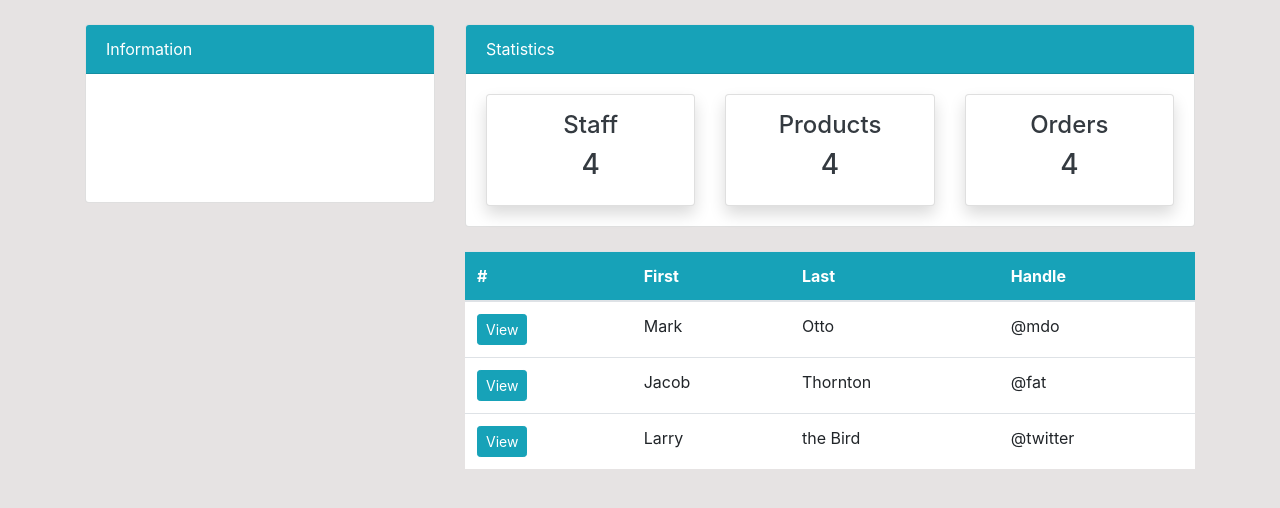
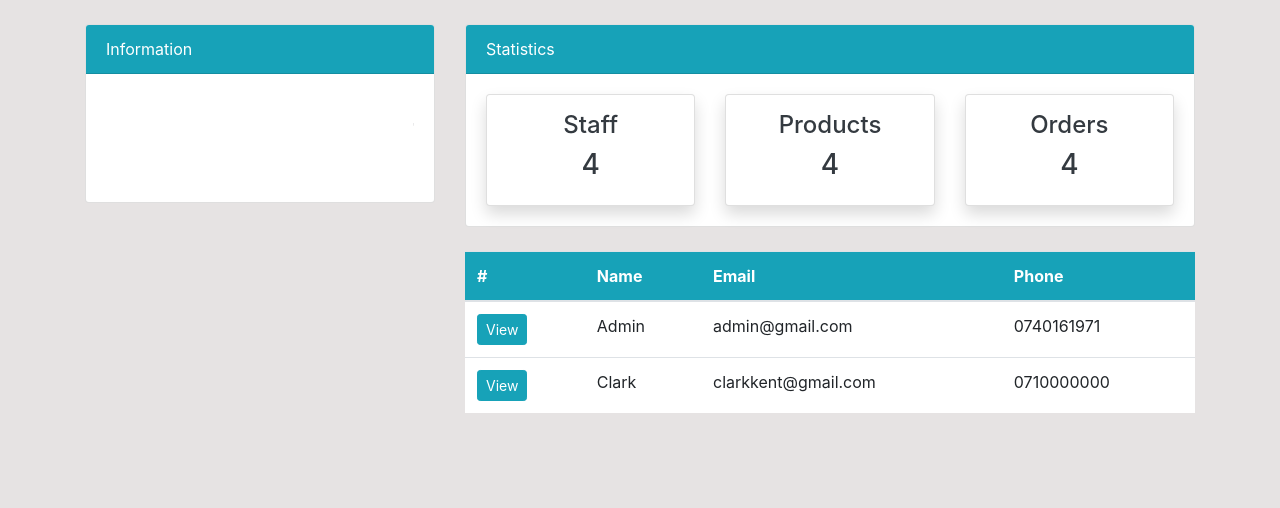
Before and after one commit to byron00123/IventoryManagementSystem, a Django app: page /staff/ in a window 1280 px wide. Shown: the part 56-564 px from the top of the page. Run offline with Django 4.2, Linux system fonts and the light colour scheme; a user stored in the database is signed in; data comes from the database, SQL or seed files in the repository; both versions use the stored data as it was after the commit.

Commit message:
create list view

```diff
--- a/dashboard/urls.py
+++ b/dashboard/urls.py
@@ -6,6 +6,7 @@ from . import views
 urlpatterns = [
     path('dashboard', views.index, name= 'dashboard-index'),
     path('staff/', views.staff, name = 'dashboard-staff'),
+    path('staff/detail/<int:pk>/', views.staff_detail, name = 'dashboard-staff-detail'),
     path('product/', views.product, name = 'dashboard-product'),
     path('product/delete/<int:pk>/', views.product_delete, name = 'dashboard-product-delete'),
     path('product/update/<int:pk>/', views.product_update, name = 'dashboard-product-update'),
--- a/dashboard/views.py
+++ b/dashboard/views.py
@@ -3,6 +3,7 @@ from django.http import HttpResponse
 from django.contrib.auth.decorators import login_required
 from .models import Product
 from .forms import ProductForm
+from django.contrib.auth.models import User
 
 
 # Create your views here.
@@ -12,7 +13,20 @@ def index(request):
 
 @login_required
 def staff(request):
-    return render(request, 'dashboard/staff.html')
+    workers = User.objects.all()
+    context = {
+        'workers':workers
+
+    }
+    return render(request, 'dashboard/staff.html', context)
+
+
+def staff_detail(request, pk):
+    workers = User.objects.get(id=pk)
+    context = {
+        'workers' : workers,
+    }
+    return render(request, 'dashboard/staff_detail.html',context)
 
 
 @login_required
--- a/templates/dashboard/staff.html
+++ b/templates/dashboard/staff.html
@@ -13,30 +13,22 @@
     <thead class="bg-info">
     <tr class="text-white">
     <th scope="col">#</th>
-    <th scope="col">First</th>
-    <th scope="col">Last</th>
-    <th scope="col">Handle</th>
+    <th scope="col">Name</th>
+    <th scope="col">Email</th>
+    <th scope="col">Phone</th>
     </tr>
     </thead>
     <tbody>
+
+    {%for worker in workers %}
     <tr>
-    <th scope="row"><a class="btn btn-info btn-sm" href="">View</a></th>
-    <td>Mark</td>
-    <td>Otto</td>
-    <td>@mdo</td>
+    <th scope="row"><a class="btn btn-info btn-sm" href="{% url 'dashboard-staff-detail' worker.id %}">View</a></th>
+    <td>{{worker.username}}</td>
+    <td>{{worker.email}}</td>
+    <td>{{worker.profile.phone}}</td>
     </tr>
-    <tr>
-    <th scope="row"><a class="btn btn-info btn-sm" href="">View</a></th>
-    <td>Jacob</td>
-    <td>Thornton</td>
-    <td>@fat</td>
-    </tr>
-    <tr>
-    <th scope="row"><a class="btn btn-info btn-sm" href="">View</a></th>
-    <td>Larry</td>
-    <td>the Bird</td>
-    <td>@twitter</td>
-    </tr>
+    {% endfor %}
+
     </tbody>
     </table>
     </div>
```
Also changed, not shown: templates/dashboard/staff_detail.html (added, +53 -0 lines), db.sqlite3.
